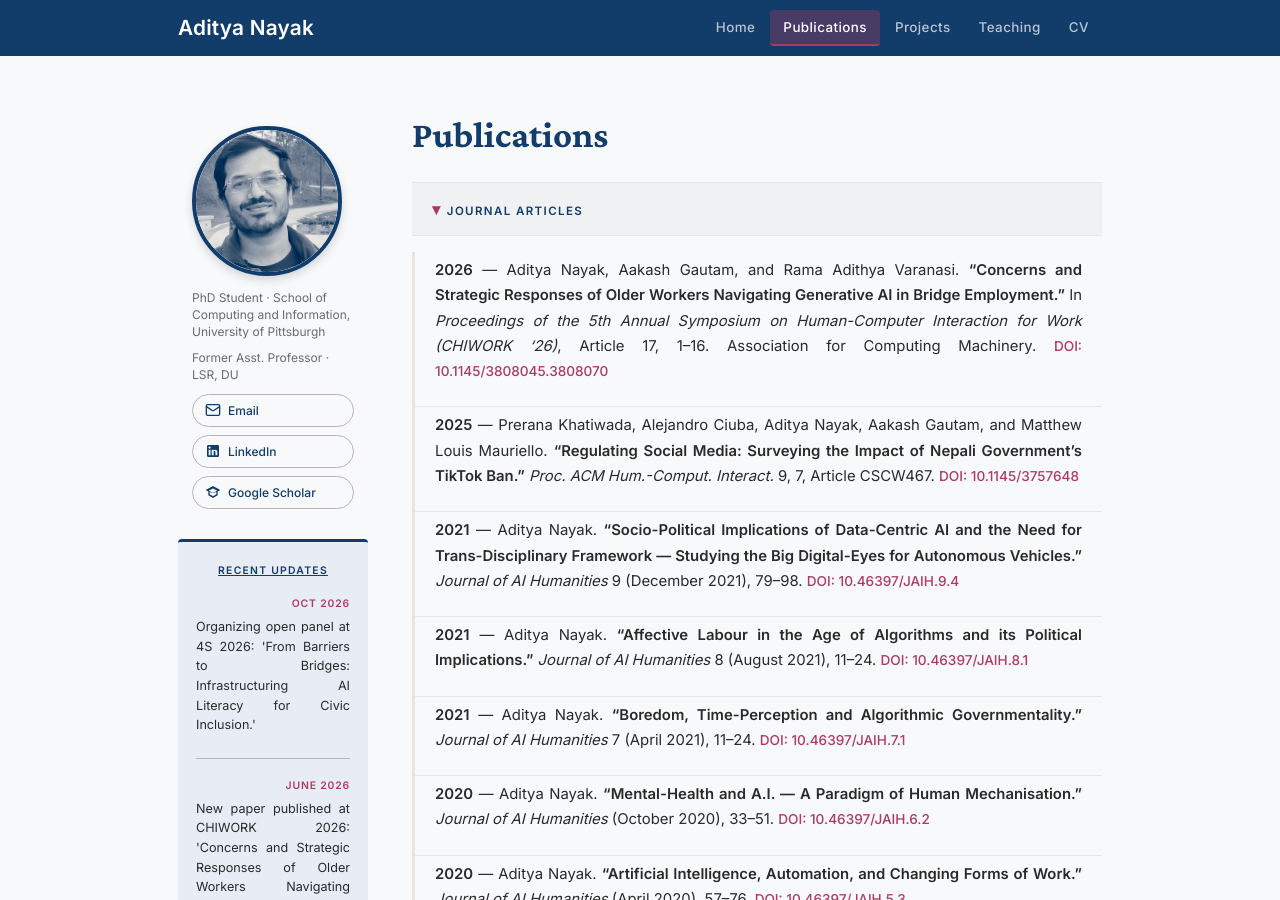
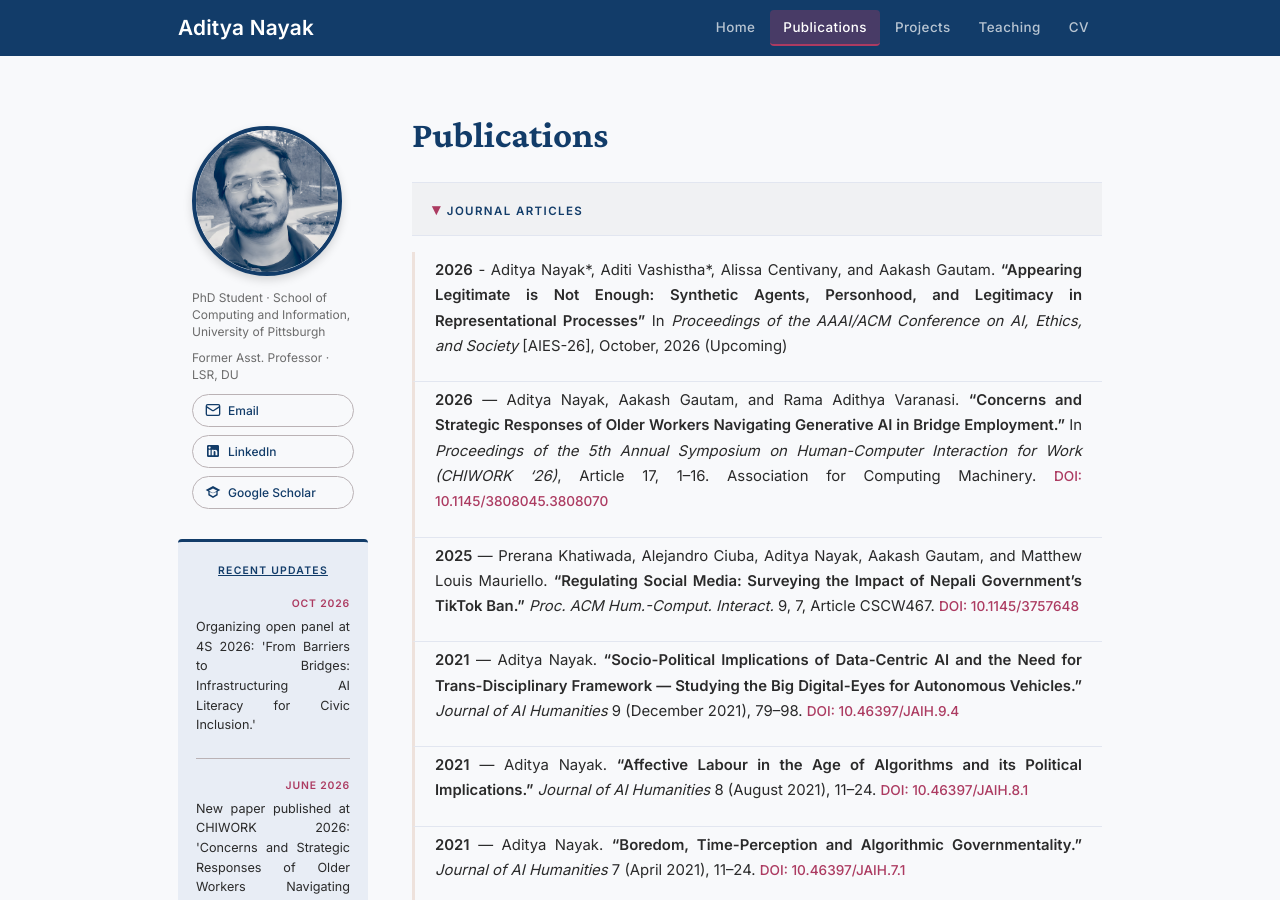
Before and after one commit to adityanayak-info/adityanayak-info.github.io, a Jekyll site: the page built from publications.md, in a window 1280 px wide and 900 px high. Built offline with Jekyll 4.4.1, drawn with Linux system fonts in a browser that asks for light colours.

Commit message:
Update publications.md

```diff
--- a/publications.md
+++ b/publications.md
@@ -22,6 +22,9 @@ permalink: /publications/
 <details class="pub-section" open>
 <summary>Journal Articles</summary>
 <div class="pub-section-content" markdown="1">
+
+- **2026** - Aditya Nayak\*, Aditi Vashistha\*, Alissa Centivany, and Aakash Gautam. **"Appearing Legitimate is Not Enough: Synthetic Agents, Personhood, and Legitimacy in Representational Processes"** In *Proceedings of the AAAI/ACM Conference on AI, Ethics, and Society* [AIES-26], October, 2026 (Upcoming)
+
 - **2026** — Aditya Nayak, Aakash Gautam, and Rama Adithya Varanasi. **"Concerns and Strategic Responses of Older Workers Navigating Generative AI in Bridge Employment."** In *Proceedings of the 5th Annual Symposium on Human-Computer Interaction for Work (CHIWORK '26)*, Article 17, 1–16. Association for Computing Machinery. [DOI: 10.1145/3808045.3808070](https://doi.org/10.1145/3808045.3808070)
 
 - **2025** — Prerana Khatiwada, Alejandro Ciuba, Aditya Nayak, Aakash Gautam, and Matthew Louis Mauriello. **"Regulating Social Media: Surveying the Impact of Nepali Government's TikTok Ban."** *Proc. ACM Hum.-Comput. Interact.* 9, 7, Article CSCW467. [DOI: 10.1145/3757648](https://doi.org/10.1145/3757648)
```
